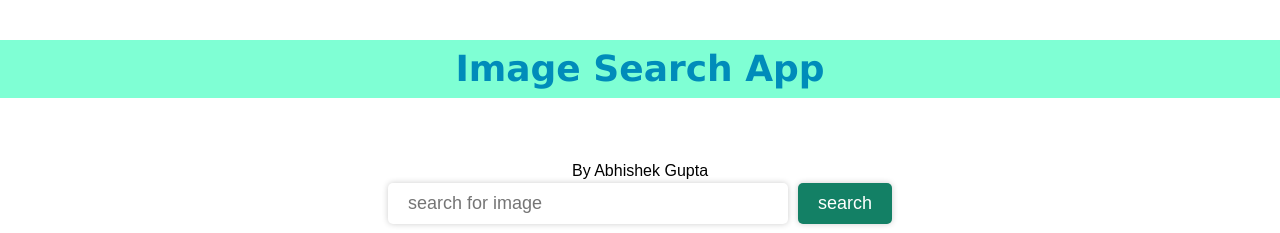
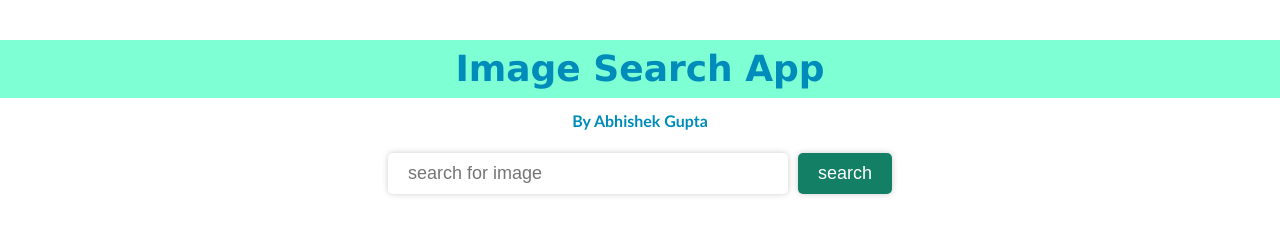
Before and after one commit to aabhishek-in/abhishek-in.github.io, a plain HTML site: page index.html in a window 1280 px wide. Shown: the top 233 px of the page. Drawn offline with Linux system fonts and the light colour scheme.

Commit message:
Update style.css

```diff
--- a/style.css
+++ b/style.css
@@ -10,13 +10,22 @@ body{
 }
 
 h1{
-  background-color: aquamarine;
-  font-family: 'Lucida Sans', 'Lucida Sans Regular', 'Lucida Grande', 'Lucida Sans Unicode', Geneva, Verdana, sans-serif;
+
+    background-color: aquamarine;
+    font-family: 'Lucida Sans', 'Lucida Sans Regular', 'Lucida Grande', 'Lucida Sans Unicode', Geneva, Verdana, sans-serif;
+    color: #008cba;
+    font-size: 36px;
+    font-weight: bold;
+    margin-top: 40px;
+
+}
+
+p{
   color: #008cba;
-  font-size: 36px;
-  font-weight: bold;
-  text-align: center;
-  margin: 40px 0 60px 0;
+  font-family: 'Trebuchet MS', 'Lucida Sans Unicode', 'Lucida Grande', 'Lucida Sans', Arial, sans-serif;
+  font-weight: bolder;
+  margin-top: 10px;
+  padding-bottom: 20px;
 }
 
 
```
